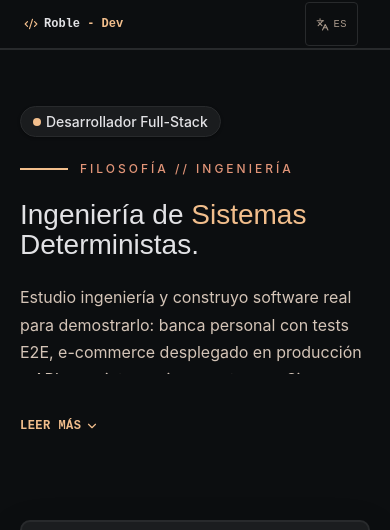
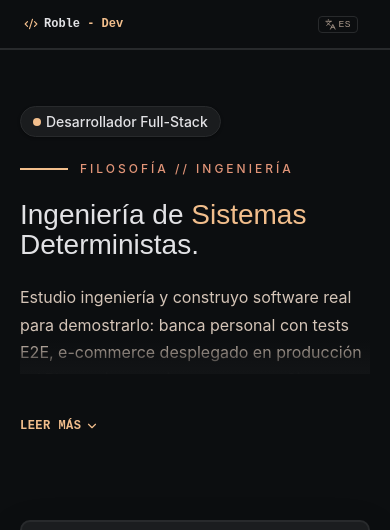
Before and after one commit to AlexJRQ32/Proyecto-Portafolio, a React (Vite) app in the folder frontend/: page /about in a window 390 px wide. Shown: the top 530 px of the page. Built offline with nearby package versions, Linux system fonts and the light colour scheme.

Commit message:
fix: restore read-more fade with per-context bg, smaller lang toggle on mobile

```diff
--- a/frontend/src/common/components/Header/Header.css
+++ b/frontend/src/common/components/Header/Header.css
@@ -359,8 +359,16 @@
   }
 
   .header-lang-toggle {
-    min-width: 44px;
-    min-height: 44px;
+    padding: 2px 6px;
+    font-size: 0.6rem;
+    gap: 3px;
+    min-width: 0;
+    min-height: 0;
+  }
+
+  .header-lang-icon {
+    width: 11px;
+    height: 11px;
   }
 }
 
--- a/frontend/src/features/Home/components/Hero/Hero.css
+++ b/frontend/src/features/Home/components/Hero/Hero.css
@@ -119,6 +119,10 @@
     padding: 64px 0;
   }
 
+  .rm-wrapper {
+    --rm-fade: var(--bg-hero-home);
+  }
+
   .hero-container {
     padding: 0 24px;
     gap: 32px;
--- a/frontend/src/index.css
+++ b/frontend/src/index.css
@@ -256,6 +256,18 @@ h1{
   .rm-wrapper--collapsed {
     max-height: 5.6em;
     overflow: hidden;
+    position: relative;
+  }
+
+  .rm-wrapper--collapsed::after {
+    content: '';
+    position: absolute;
+    left: 0;
+    right: 0;
+    bottom: 0;
+    height: 2.2em;
+    background: linear-gradient(to bottom, transparent, var(--rm-fade, var(--bg-canvas)));
+    pointer-events: none;
   }
 
   .rm-wrapper--expanded {
@@ -265,8 +277,8 @@ h1{
 
   /* Soft fade on the last line of collapsed text */
   .rm-wrapper--collapsed > p {
-    -webkit-mask-image: linear-gradient(to bottom, black 60%, transparent 100%);
-    mask-image: linear-gradient(to bottom, black 60%, transparent 100%);
+    -webkit-mask-image: none;
+    mask-image: none;
   }
 
   .rm-wrapper--expanded > p {
```
